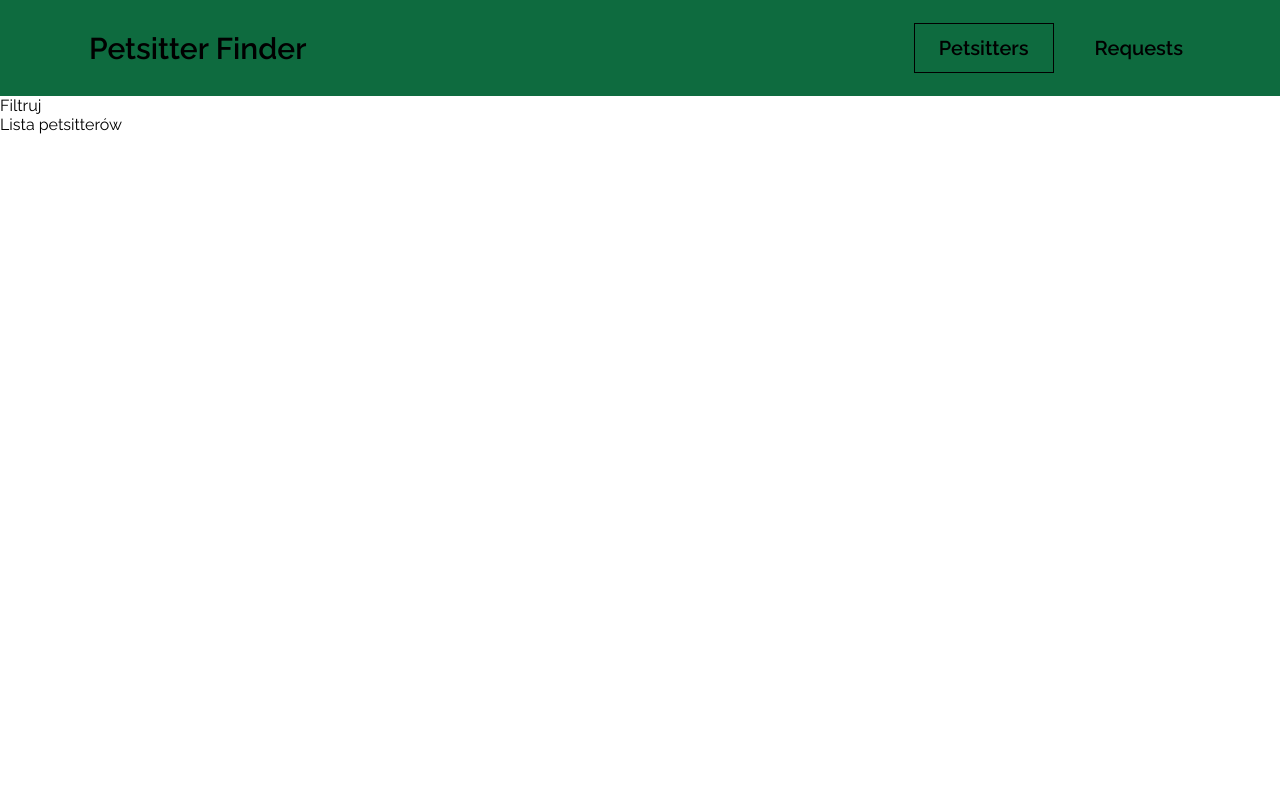
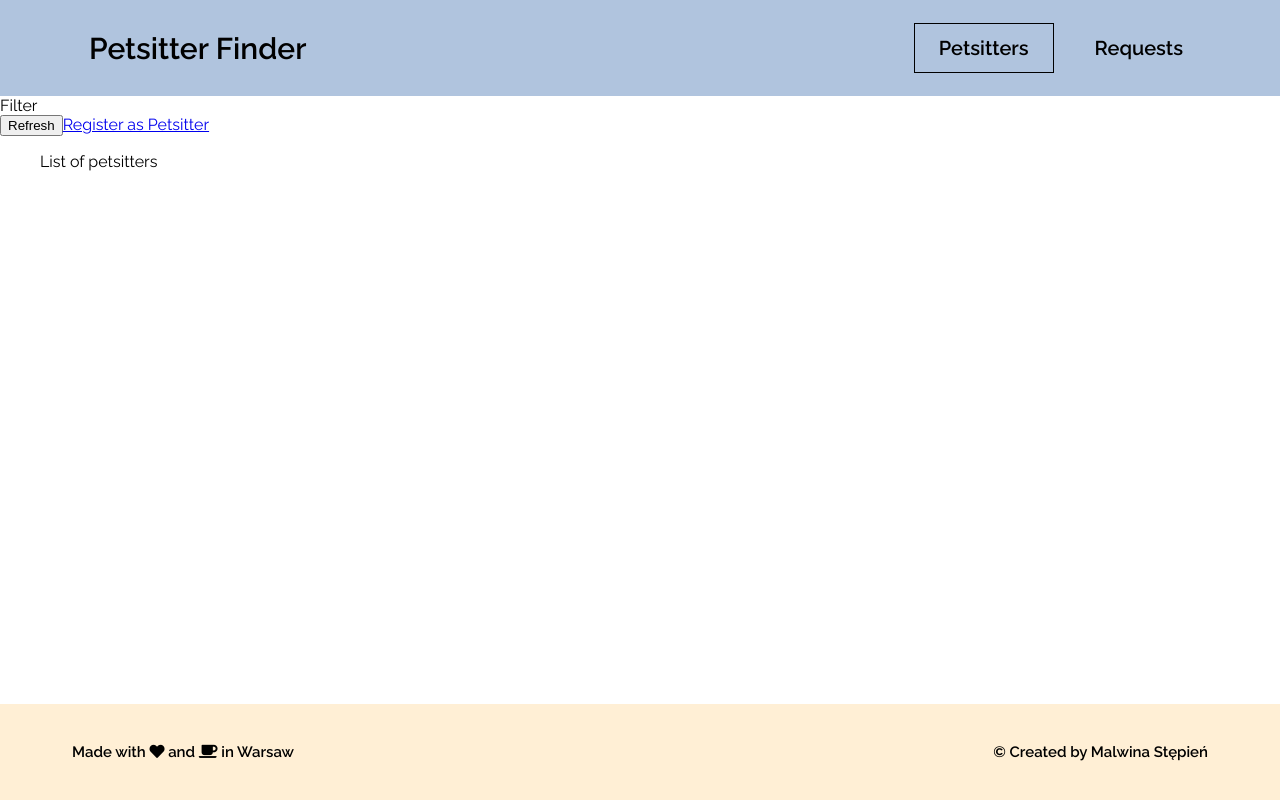
Before and after one commit to MalwinaS/petsitter-finder, a Vue app: page /petsitters in a window 1280 px wide. Built offline with nearby package versions, Linux system fonts and the light colour scheme.

Commit message:
added TheFooter

```diff
--- a/public/index.html
+++ b/public/index.html
@@ -5,6 +5,7 @@
     <meta http-equiv="X-UA-Compatible" content="IE=edge">
     <meta name="viewport" content="width=device-width,initial-scale=1.0">
     <link rel="icon" href="<%= BASE_URL %>favicon.ico">
+    <link rel="stylesheet" href="https://use.fontawesome.com/releases/v5.15.2/css/all.css">
     <title>Petsitter Finder</title>
   </head>
   <body>
--- a/src/App.vue
+++ b/src/App.vue
@@ -1,14 +1,17 @@
 <template>
   <the-header></the-header>
   <router-view></router-view>
+  <the-footer></the-footer>
 </template>
 
 <script>
 import TheHeader from "./components/layout/TheHeader.vue";
+import TheFooter from "./components/layout/TheFooter.vue";
 
 export default {
   components: {
     TheHeader,
+    TheFooter,
   },
 };
 </script>
@@ -25,5 +28,6 @@ html {
 
 body {
   margin: 0;
+  height: 100%;
 }
 </style>
--- /dev/null
+++ b/src/components/layout/TheFooter.vue
@@ -0,0 +1,35 @@
+<template>
+  <footer>
+    <div>
+        <p>Made with <i class="fas fa-heart"></i> and <i class="fas fa-coffee"></i> in Warsaw</p>
+        <p>&#xA9; Created by Malwina Stępień</p>
+    </div>
+  </footer>
+</template>
+
+<style scoped>
+footer {
+  width: 100%;
+  height: 6rem;
+  background-color: #ffefd5;
+  display: flex;
+  justify-content: center;
+  align-items: center;
+  position: absolute;
+  bottom: 0;
+}
+
+footer div {
+  width: 90%;
+  margin: auto;
+  display: flex;
+  justify-content: space-between;
+  align-items: center;
+}
+
+footer p {
+  margin: 0 0.5rem;
+  font-size: 15px;
+  font-weight: bold;
+}
+</style>
--- a/src/components/layout/TheHeader.vue
+++ b/src/components/layout/TheHeader.vue
@@ -14,7 +14,7 @@
 header {
   width: 100%;
   height: 6rem;
-  background-color: #0e6b3f;
+  background-color: #B0C4DE;
   display: flex;
   justify-content: center;
   align-items: center;
--- a/src/pages/petsitters/PetsitterDetail.vue
+++ b/src/pages/petsitters/PetsitterDetail.vue
@@ -1,5 +1,5 @@
 <template>
-    <p>Info o petsitterze</p>
+    <p>Details for petsitter</p>
 </template>
 
 <script></script>
--- a/src/pages/petsitters/PetsitterRegistration.vue
+++ b/src/pages/petsitters/PetsitterRegistration.vue
@@ -1,5 +1,5 @@
 <template>
-  <p>Rejestracja</p>
+  <p>Register</p>
 </template>
 
 <script></script>
--- a/src/pages/petsitters/PetsittersList.vue
+++ b/src/pages/petsitters/PetsittersList.vue
@@ -1,10 +1,14 @@
 <template>
-    <section>
-        Filtruj
-    </section>
-    <section>
-        Lista petsitterów
-    </section>
+  <section>Filter</section>
+  <section>
+    <div class="controls">
+      <button>Refresh</button>
+      <router-link to="/register">Register as Petsitter</router-link>
+    </div>
+    <ul>
+      List of petsitters
+    </ul>
+  </section>
 </template>
 
 <script></script>
--- a/src/pages/requests/ContactPetsitter.vue
+++ b/src/pages/requests/ContactPetsitter.vue
@@ -1,5 +1,5 @@
 <template>
-    <p>Kontakt</p>
+    <p>Contact</p>
 </template>
 
 <script></script>
--- a/src/pages/requests/RequestsReceived.vue
+++ b/src/pages/requests/RequestsReceived.vue
@@ -1,5 +1,7 @@
 <template>
-<p>Wiadomości</p>
+  <section>
+    <h1>Requests</h1>
+  </section>
 </template>
 
 <script></script>
--- a/src/router.js
+++ b/src/router.js
@@ -18,7 +18,7 @@ const router = createRouter({
       children: [{ path: "contact", component: ContactPetsitter }],
     },
     { path: "/register", component: PetsitterRegistration },
-    { path: "/request", component: RequestsReceived },
+    { path: "/requests", component: RequestsReceived },
     { path: "/:notFound(.*)", component: NotFound },
   ],
 });
```
